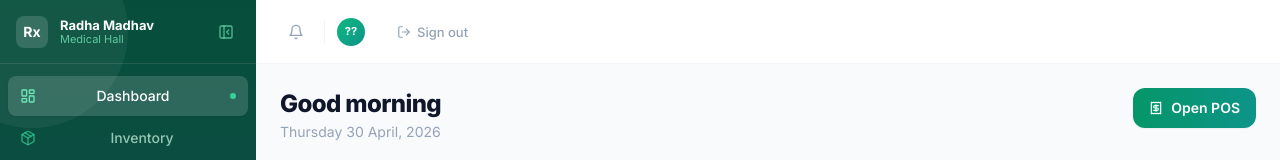
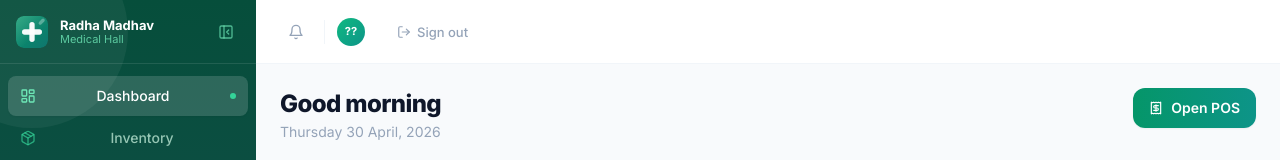
Before and after one commit to Studio-1947/Pharma-Medical-ERP, a Next.js app in the folder frontend/: page /dashboard in a window 1280 px wide. Shown: the top 160 px of the page. Built offline with nearby package versions, Linux system fonts and the light colour scheme; no server answers.

Commit message:
feat: Replace Rx badges with logo images in login, signup, and sidebar components; add logo and icon SVG files

```diff
--- a/frontend/app/(auth)/login/page.tsx
+++ b/frontend/app/(auth)/login/page.tsx
@@ -1,5 +1,6 @@
 import { LoginForm } from "@/components/modules/auth/login-form";
 import { Suspense } from "react";
+import Image from "next/image";
 import { ShieldCheck, Package, Receipt, BarChart3 } from "lucide-react";
 
 const features = [
@@ -37,9 +38,7 @@ export default function LoginPage() {
 
         <div className="relative">
           <div className="flex items-center gap-3 mb-2">
-            <div className="w-10 h-10 rounded-xl bg-white/15 flex items-center justify-center font-bold text-lg">
-              Rx
-            </div>
+            <Image src="/logo.svg" alt="Radha Madhav Medical Hall" width={40} height={40} className="rounded-xl" priority />
             <span className="text-2xl font-bold tracking-tight">Radha Madhav Medical Hall</span>
           </div>
           <p className="text-emerald-200 text-sm">
@@ -80,9 +79,7 @@ export default function LoginPage() {
         <div className="w-full max-w-sm">
           {/* Mobile logo */}
           <div className="flex items-center gap-2 mb-8 lg:hidden">
-            <div className="w-8 h-8 rounded-lg bg-emerald-700 flex items-center justify-center text-white font-bold text-sm">
-              Rx
-            </div>
+            <Image src="/logo.svg" alt="Radha Madhav Medical Hall" width={32} height={32} className="rounded-lg" priority />
             <span className="text-xl font-bold text-emerald-800 dark:text-emerald-400">
               Radha Madhav Medical Hall
             </span>
--- a/frontend/app/(auth)/signup/page.tsx
+++ b/frontend/app/(auth)/signup/page.tsx
@@ -1,5 +1,6 @@
 import { SignupForm } from "@/components/modules/auth/signup-form";
 import { Users, Clock, Globe, Lock } from "lucide-react";
+import Image from "next/image";
 
 const highlights = [
   {
@@ -36,9 +37,7 @@ export default function SignupPage() {
 
         <div className="relative">
           <div className="flex items-center gap-3 mb-2">
-            <div className="w-10 h-10 rounded-xl bg-white/15 flex items-center justify-center font-bold text-lg">
-              Rx
-            </div>
+            <Image src="/logo.svg" alt="Radha Madhav Medical Hall" width={40} height={40} className="rounded-xl" priority />
             <span className="text-2xl font-bold tracking-tight">Radha Madhav Medical Hall</span>
           </div>
           <p className="text-violet-200 text-sm">
@@ -79,9 +78,7 @@ export default function SignupPage() {
         <div className="w-full max-w-sm py-8">
           {/* Mobile logo */}
           <div className="flex items-center gap-2 mb-8 lg:hidden">
-            <div className="w-8 h-8 rounded-lg bg-violet-700 flex items-center justify-center text-white font-bold text-sm">
-              Rx
-            </div>
+            <Image src="/logo.svg" alt="Radha Madhav Medical Hall" width={32} height={32} className="rounded-lg" priority />
             <span className="text-xl font-bold text-violet-800 dark:text-violet-400">
               Radha Madhav Medical Hall
             </span>
--- a/frontend/app/layout.tsx
+++ b/frontend/app/layout.tsx
@@ -8,6 +8,12 @@ const inter = Inter({ subsets: ["latin"] });
 export const metadata: Metadata = {
   title: "Radha Madhav Medical Hall",
   description: "Radha Madhav Medical Hall - Pharmacy Management System",
+  icons: {
+    icon: [
+      { url: "/logo.svg", type: "image/svg+xml" },
+    ],
+    apple: "/logo.svg",
+  },
 };
 
 export default function RootLayout({
--- a/frontend/components/shared/sidebar.tsx
+++ b/frontend/components/shared/sidebar.tsx
@@ -1,5 +1,6 @@
 "use client";
 
+import Image from "next/image";
 import { usePathname } from "next/navigation";
 import { useState } from "react";
 import { clsx } from "clsx";
@@ -52,18 +53,28 @@ export function Sidebar() {
       {/* Brand header */}
       <div className="relative h-16 flex items-center border-b border-white/10 overflow-hidden">
         {collapsed ? (
-          /* Collapsed: centered Rx badge only */
+          /* Collapsed: logo icon only */
           <div className="flex w-full justify-center">
-            <div className="w-8 h-8 rounded-lg bg-white/15 flex items-center justify-center font-bold text-sm">
-              Rx
-            </div>
+            <Image
+              src="/logo.svg"
+              alt="Radha Madhav Medical Hall"
+              width={32}
+              height={32}
+              className="rounded-lg"
+              priority
+            />
           </div>
         ) : (
-          /* Expanded: Rx + name + collapse button */
+          /* Expanded: logo + name + collapse button */
           <div className="flex items-center gap-3 px-4 w-full">
-            <div className="w-8 h-8 rounded-lg bg-white/15 flex items-center justify-center font-bold text-sm shrink-0">
-              Rx
-            </div>
+            <Image
+              src="/logo.svg"
+              alt="Radha Madhav Medical Hall"
+              width={32}
+              height={32}
+              className="rounded-lg shrink-0"
+              priority
+            />
             <div className="flex-1 min-w-0">
               <p className="text-[13px] font-bold leading-tight text-white truncate">
                 Radha Madhav
```
Also changed, not shown: frontend/app/icon.svg (added), frontend/public/logo.svg (added).
